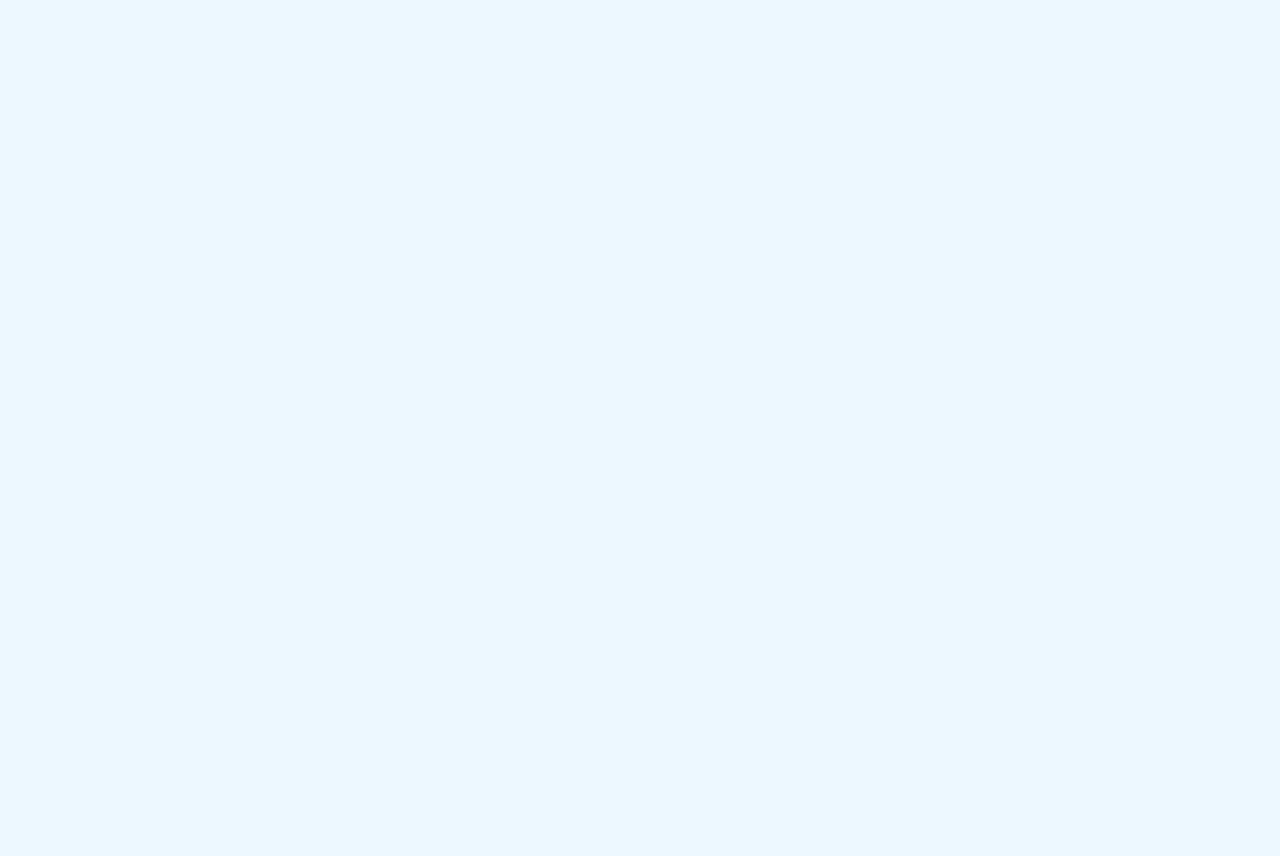
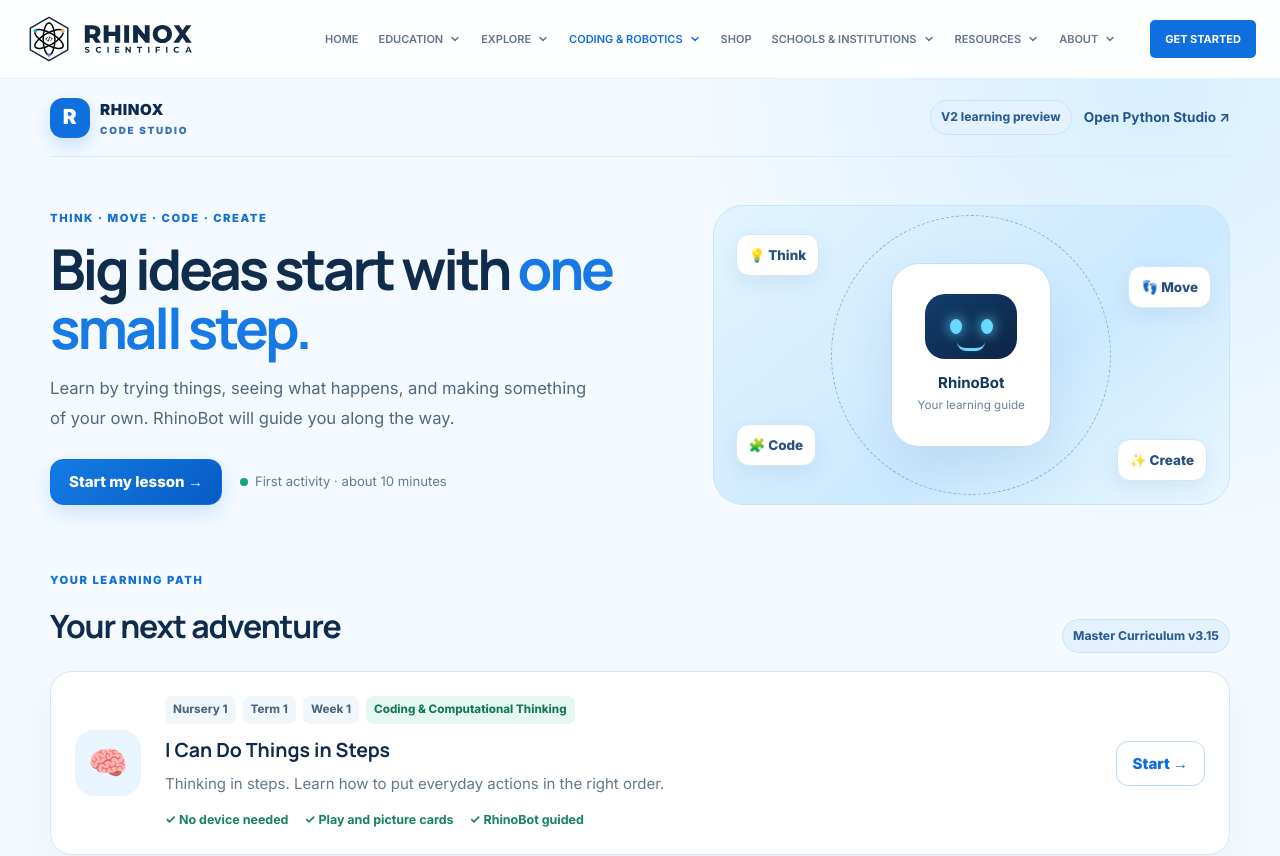
Before and after one commit to digitalmaeq-ai/rhinox, a Next.js app: page /coding-robotics/code-studio/learn in a window 1280 px wide. Before the commit this address had no page. Shown: the top 856 px of the page. Before the commit the page ends 800 px from the top, so only its background shows below. Built offline with nearby package versions, Linux system fonts and the light colour scheme.

Commit message:
feat: add isolated Code Studio V2 learning preview route

```diff
--- /dev/null
+++ b/app/coding-robotics/code-studio/learn/page.tsx
@@ -0,0 +1,12 @@
+import type { Metadata } from "next";
+
+import LearningHome from "@/app/components/code-studio-v2/LearningHome";
+
+export const metadata: Metadata = {
+  title: "Learn | Rhinox Code Studio",
+  description: "A beginner-first, curriculum-led learning journey from Rhinox Scientifica.",
+};
+
+export default function Page() {
+  return <LearningHome />;
+}
```
